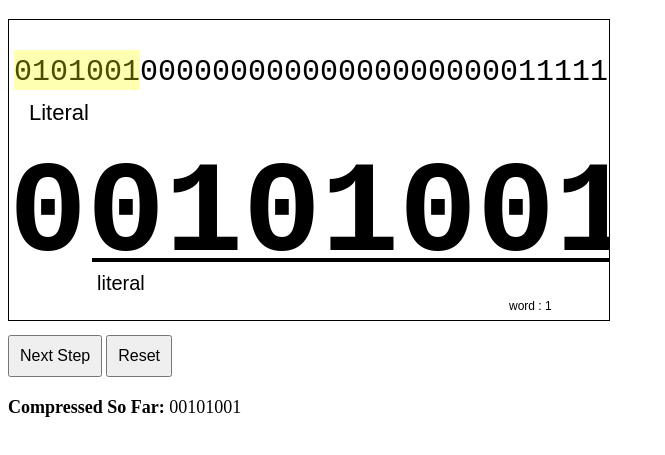
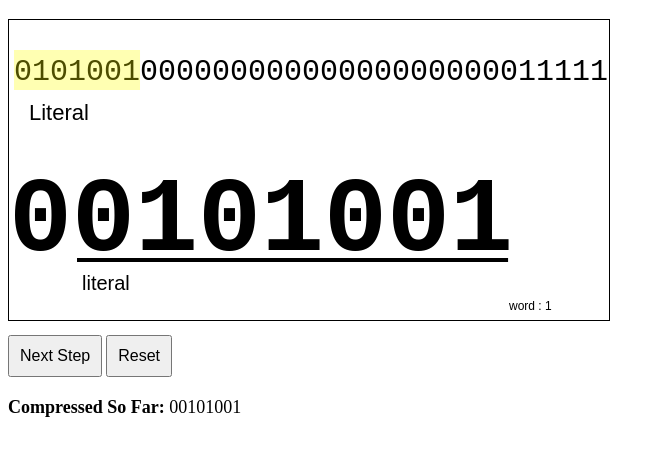
Before and after one commit to wizardling1/351visualization, a plain HTML site: page wahVisualization/index.html in a window 1280 px wide. Shown: the part 61-516 px from the top of the page, without its empty margins (0-665 px from the left). Drawn offline with Linux system fonts and the light colour scheme.

Commit message:
use dynamic font size for uncompressed digit to ensure it fits on different screens.

```diff
--- a/wahVisualization/index.html
+++ b/wahVisualization/index.html
@@ -63,6 +63,8 @@
             ctx.font = '30px monospace';
             ctx.fillStyle = 'black';
 
+            let compressedFontSize = Math.min(130, canvas.width / dpr / state.compressed.length * 1.4);
+            console.log(compressedFontSize)
             const uncompressedDigitWidth = ctx.measureText("0").width;
             const start_point = 5 - (transition * state.litSize * uncompressedDigitWidth);
             const result = Math.ceil(canvas.width / dpr / uncompressedDigitWidth);
@@ -90,7 +92,7 @@
             ctx.fillText(top_text, 20, 100);
 
             // Compressed
-            ctx.font = 'bold 130px monospace';
+            ctx.font = `bold ${compressedFontSize}px monospace`;
             ctx.fillStyle = 'black';
             ctx.fillText(state.compressed, 0, 230);
 
```
